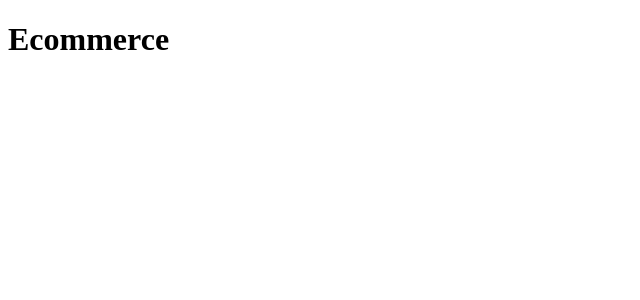
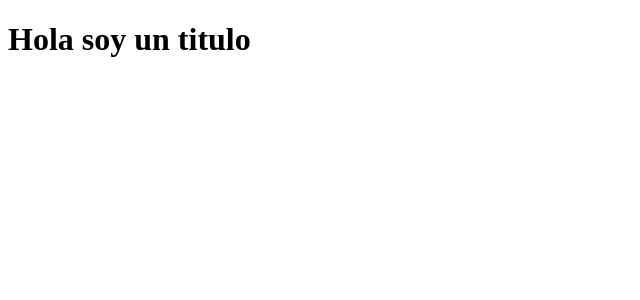
Before and after one commit to fernandaeq/TrabajoFinal, a React (Vite) app: page / in a window 1280 px wide. Shown: the top 300 px of the page, without its empty margins (0-640 px from the left). Built offline with nearby package versions, Linux system fonts and the light colour scheme.

Commit message:
commit con usuario nuevo

```diff
--- a/src/App.jsx
+++ b/src/App.jsx
@@ -1,7 +1,7 @@
 function App() {
   return (
     <>
-      <h1>Ecommerce</h1>
+      <h1>Hola soy un titulo</h1>
     </>
   );
 }
```
